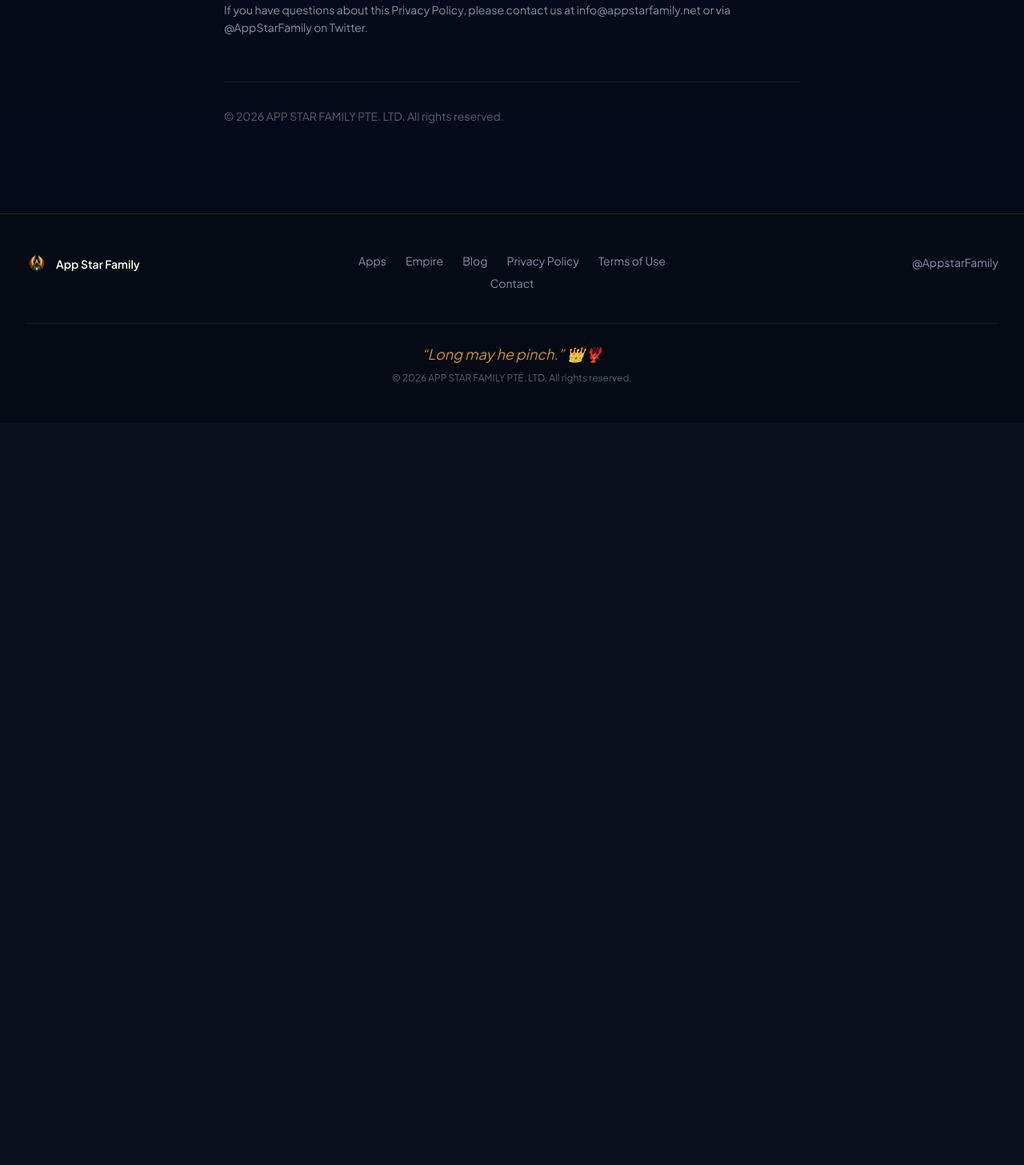
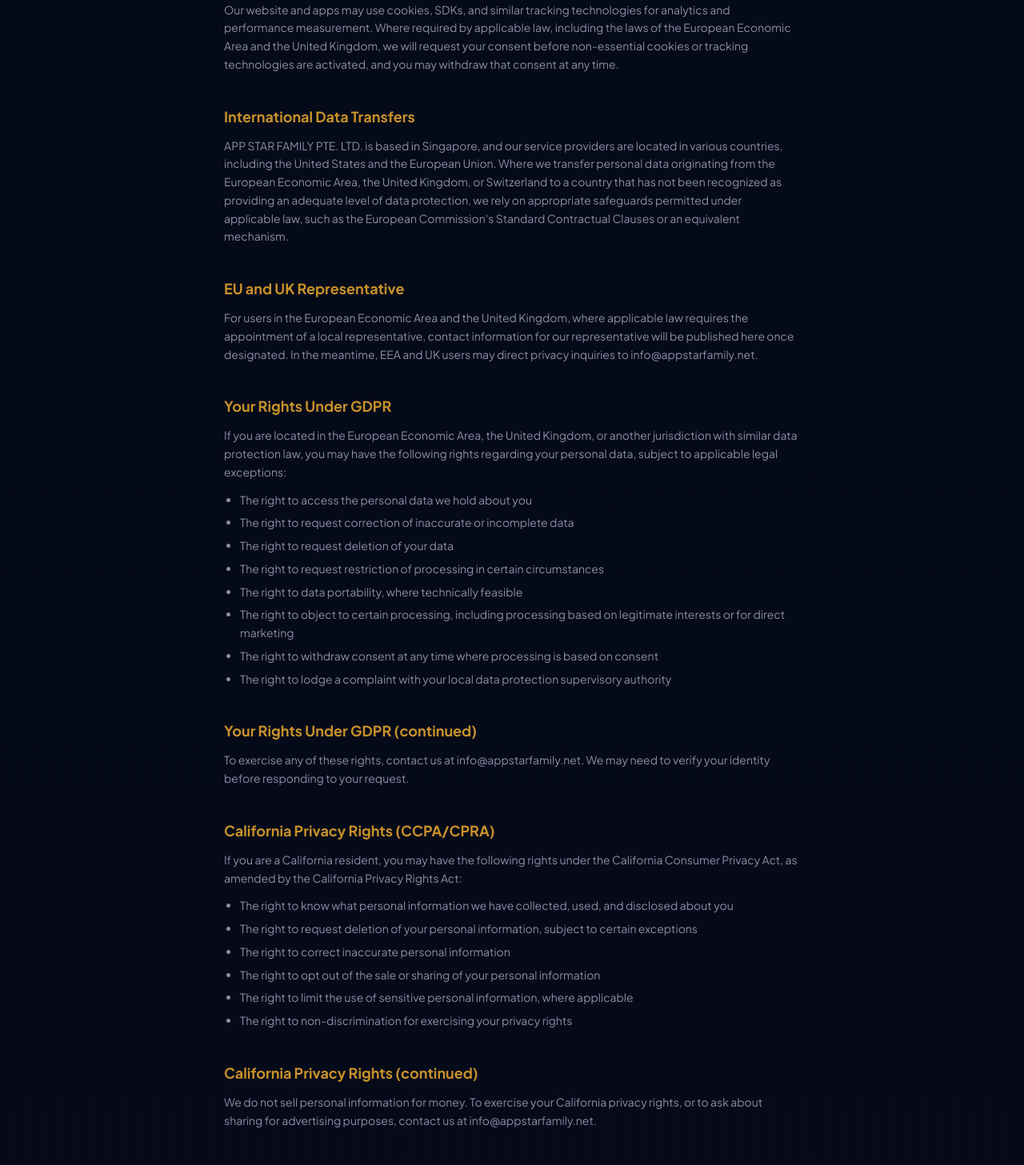
Before and after one commit to AppStarFamily/appstarfamily-web, a Next.js app: page /privacy-policy in a window 1280 px wide. Shown: the part 1140-2597 px from the top of the page at 80% size. Before the commit the page ends 1669 px from the top, so only its background shows below. Built offline with nearby package versions, Linux system fonts and the light colour scheme.

Commit message:
Add GDPR/CCPA disclosures to the actual live privacy policy page

```diff
--- a/app/privacy-policy/page.tsx
+++ b/app/privacy-policy/page.tsx
@@ -44,9 +44,71 @@
     ],
   },
   {
+    title: 'Cookies and Tracking Technologies',
+    content: [
+      `Our website and apps may use cookies, SDKs, and similar tracking technologies for analytics and performance measurement. Where required by applicable law, including the laws of the European Economic Area and the United Kingdom, we will request your consent before non-essential cookies or tracking technologies are activated, and you may withdraw that consent at any time.`,
+    ],
+  },
+  {
+    title: 'International Data Transfers',
+    content: [
+      `APP STAR FAMILY PTE. LTD. is based in Singapore, and our service providers are located in various countries, including the United States and the European Union. Where we transfer personal data originating from the European Economic Area, the United Kingdom, or Switzerland to a country that has not been recognized as providing an adequate level of data protection, we rely on appropriate safeguards permitted under applicable law, such as the European Commission's Standard Contractual Clauses or an equivalent mechanism.`,
+    ],
+  },
+  {
+    title: 'EU and UK Representative',
+    content: [
+      `For users in the European Economic Area and the United Kingdom, where applicable law requires the appointment of a local representative, contact information for our representative will be published here once designated. In the meantime, EEA and UK users may direct privacy inquiries to info@appstarfamily.net.`,
+    ],
+  },
+  {
+    title: 'Your Rights Under GDPR',
+    intro: `If you are located in the European Economic Area, the United Kingdom, or another jurisdiction with similar data protection law, you may have the following rights regarding your personal data, subject to applicable legal exceptions:`,
+    list: [
+      `The right to access the personal data we hold about you`,
+      `The right to request correction of inaccurate or incomplete data`,
+      `The right to request deletion of your data`,
+      `The right to request restriction of processing in certain circumstances`,
+      `The right to data portability, where technically feasible`,
+      `The right to object to certain processing, including processing based on legitimate interests or for direct marketing`,
+      `The right to withdraw consent at any time where processing is based on consent`,
+      `The right to lodge a complaint with your local data protection supervisory authority`,
+    ],
+  },
+  {
+    title: 'Your Rights Under GDPR (continued)',
+    content: [
+      `To exercise any of these rights, contact us at info@appstarfamily.net. We may need to verify your identity before responding to your request.`,
+    ],
+  },
+  {
+    title: 'California Privacy Rights (CCPA/CPRA)',
+    intro: `If you are a California resident, you may have the following rights under the California Consumer Privacy Act, as amended by the California Privacy Rights Act:`,
+    list: [
+      `The right to know what personal information we have collected, used, and disclosed about you`,
+      `The right to request deletion of your personal information, subject to certain exceptions`,
+      `The right to correct inaccurate personal information`,
+      `The right to opt out of the sale or sharing of your personal information`,
+      `The right to limit the use of sensitive personal information, where applicable`,
+      `The right to non-discrimination for exercising your privacy rights`,
+    ],
+  },
+  {
+    title: 'California Privacy Rights (continued)',
+    content: [
+      `We do not sell personal information for money. To exercise your California privacy rights, or to ask about sharing for advertising purposes, contact us at info@appstarfamily.net.`,
+    ],
+  },
+  {
+    title: 'Children',
+    content: [
+      `Our apps are not directed at children under the age of 13, and we do not knowingly collect personal information from children under 13. In the European Economic Area and the United Kingdom, the age at which a child can consent to data processing without parental authorization may be higher than 13, depending on the specific country. If you believe a child has provided personal information to us without appropriate consent, please contact us at info@appstarfamily.net.`,
+    ],
+  },
+  {
     title: 'Contact',
     content: [
-      'If you have questions about this Privacy Policy, please contact us at info@appstarfamily.net or via @AppStarFamily on Twitter.',
+      'If you have questions about this Privacy Policy, please contact us at info@appstarfamily.net.',
     ],
   },
 ]
@@ -82,7 +144,7 @@
             Privacy Policy
           </h1>
           <p className="text-sm" style={{ color: '#5A5E70' }}>
-            Last updated: March 10, 2026
+            Last updated: September 6, 2026
           </p>
         </div>
 
```
